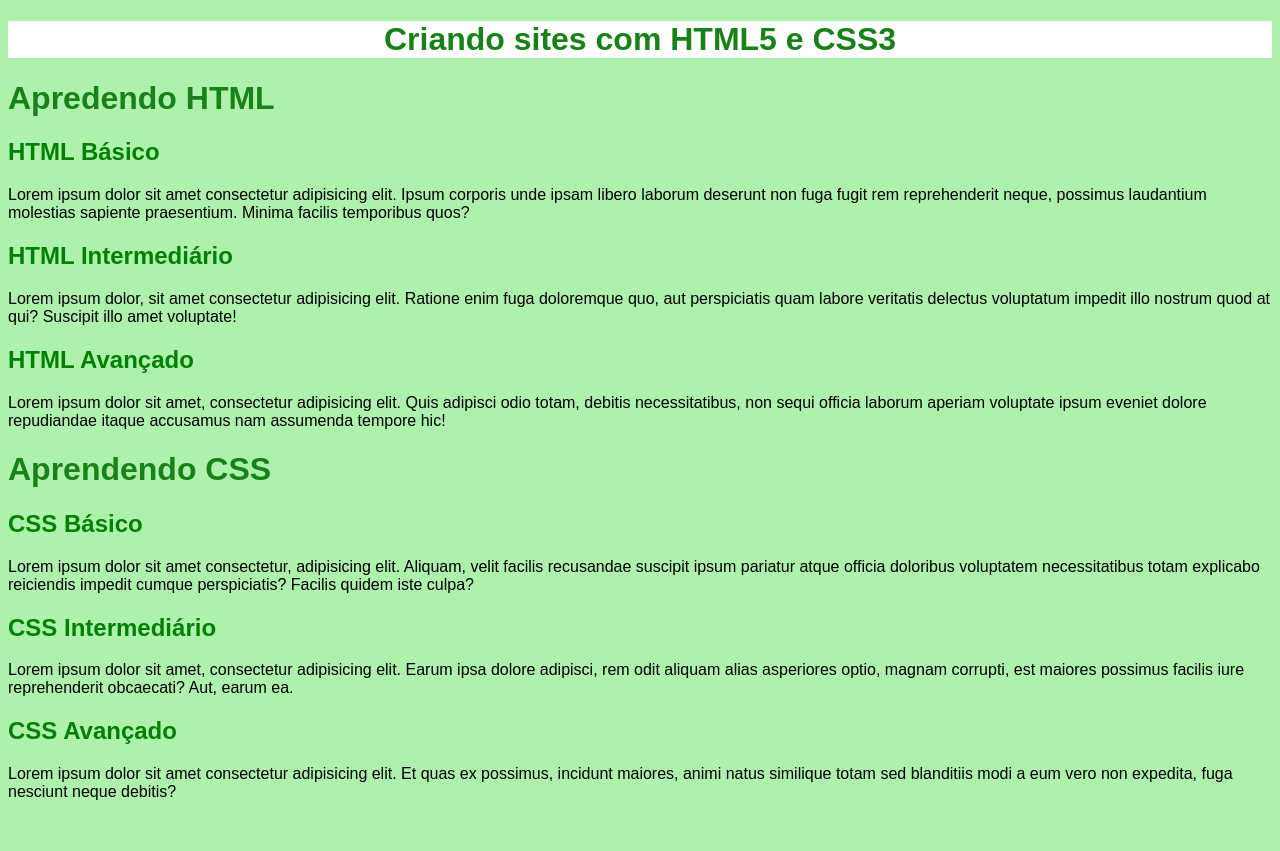
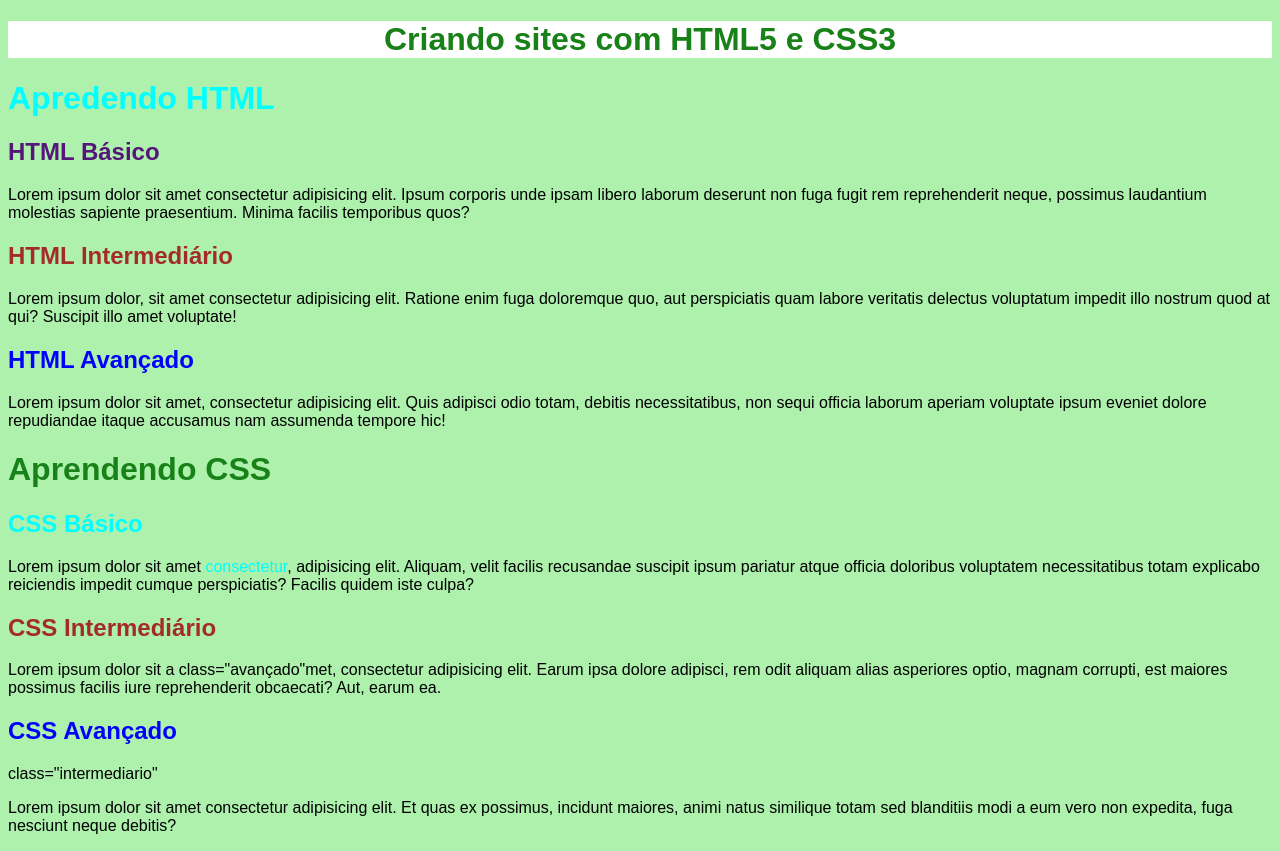
Before and after one commit to caiqueazzari/curso_html_css, a plain HTML site: page exercicios/modulo-02/ex019/seletor01.html in a window 1280 px wide. Before the commit the page ends 817 px from the top, so only its background shows below. Drawn offline with Linux system fonts and the light colour scheme.

Commit message:
you're doing great

```diff
--- a/exercicios/modulo-02/ex019/seletor01.html
+++ b/exercicios/modulo-02/ex019/seletor01.html
@@ -9,19 +9,19 @@
 </head>
 <body>
     <h1 id="principal">Criando sites com HTML5 e CSS3</h1>
-    <h1>Apredendo HTML</h1>
+    <h1 class="basico">Apredendo HTML</h1>
     <h2>HTML Básico</h2>
     <p>Lorem ipsum dolor sit amet consectetur adipisicing elit. Ipsum corporis unde ipsam libero laborum deserunt non fuga fugit rem reprehenderit neque, possimus laudantium molestias sapiente praesentium. Minima facilis temporibus quos?</p>
-    <h2>HTML Intermediário</h2>
+    <h2 class="intermediario">HTML Intermediário</h2>
     <p>Lorem ipsum dolor, sit amet consectetur adipisicing elit. Ratione enim fuga doloremque quo, aut perspiciatis quam labore veritatis delectus voluptatum impedit illo nostrum quod at qui? Suscipit illo amet voluptate!</p>
-    <h2>HTML Avançado</h2>
+    <h2 class="avancado">HTML Avançado</h2>
     <p>Lorem ipsum dolor sit amet, consectetur adipisicing elit. Quis adipisci odio totam, debitis necessitatibus, non sequi officia laborum aperiam voluptate ipsum eveniet dolore repudiandae itaque accusamus nam assumenda tempore hic!</p>
     <h1>Aprendendo CSS</h1>
-    <h2>CSS Básico</h2>
-    <p>Lorem ipsum dolor sit amet consectetur, adipisicing elit. Aliquam, velit facilis recusandae suscipit ipsum pariatur atque officia doloribus voluptatem necessitatibus totam explicabo reiciendis impedit cumque perspiciatis? Facilis quidem iste culpa?</p>
-    <h2>CSS Intermediário</h2>
-    <p>Lorem ipsum dolor sit amet, consectetur adipisicing elit. Earum ipsa dolore adipisci, rem odit aliquam alias asperiores optio, magnam corrupti, est maiores possimus facilis iure reprehenderit obcaecati? Aut, earum ea.</p>
-    <h2>CSS Avançado</h2>
+    <h2 class="basico">CSS Básico</h2>
+    <p>Lorem ipsum dolor sit amet <span class="basico">consectetur</span>, adipisicing elit. Aliquam, velit facilis recusandae suscipit ipsum pariatur atque officia doloribus voluptatem necessitatibus totam explicabo reiciendis impedit cumque perspiciatis? Facilis quidem iste culpa?</p>
+    <h2 class="intermediario">CSS Intermediário</h2>
+    <p>Lorem ipsum dolor sit a class="avançado"met, consectetur adipisicing elit. Earum ipsa dolore adipisci, rem odit aliquam alias asperiores optio, magnam corrupti, est maiores possimus facilis iure reprehenderit obcaecati? Aut, earum ea.</p>
+    <h2 class="avancado">CSS Avançado</h2> class="intermediario"
     <p>Lorem ipsum dolor sit amet consectetur adipisicing elit. Et quas ex possimus, incidunt maiores, animi natus similique totam sed blanditiis modi a eum vero non expedita, fuga nesciunt neque debitis?</p>
 </body>
 </html>
--- a/exercicios/modulo-02/ex019/style.css
+++ b/exercicios/modulo-02/ex019/style.css
@@ -1,8 +1,8 @@
 @charset "UTF-8";
 
 /*
-    em HTML é id = em CSS é #
-    em HTML é class = em CSS é .
+    em HTML é id = em CSS é # (só pode um elemento)
+    em HTML é class = em CSS é . (pode vários elementos)
 */
 
 body {
@@ -21,5 +21,17 @@ h1#principal {
 }
 
 h2 {
-    color: green;
+    color: rgb(84, 22, 121);
 }
+
+.basico {
+    color: rgb(0, 255, 255);
+}
+
+.intermediario {
+    color: brown;
+}
+
+.avancado {
+    color: rgb(0, 0, 255);
+}
```
